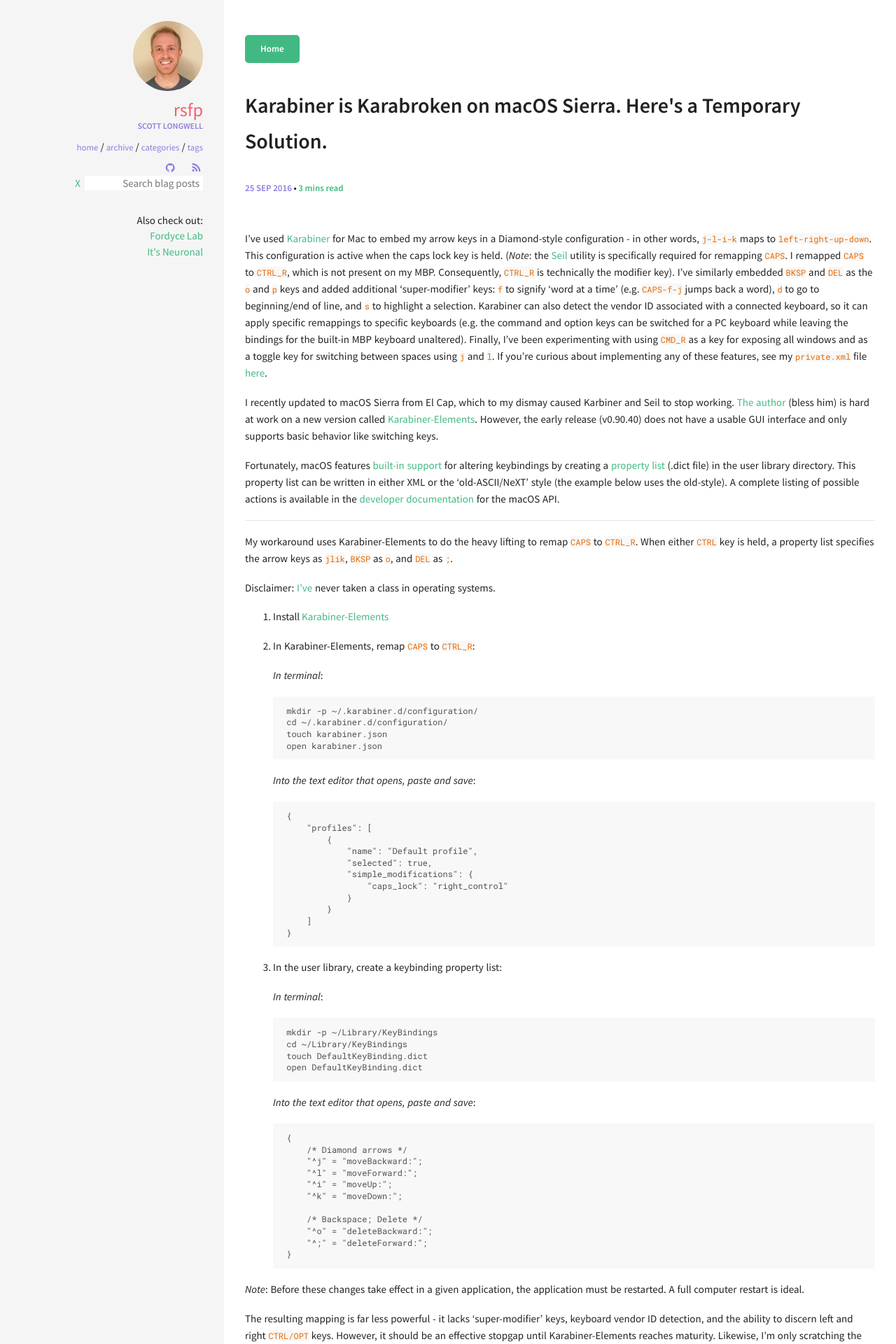
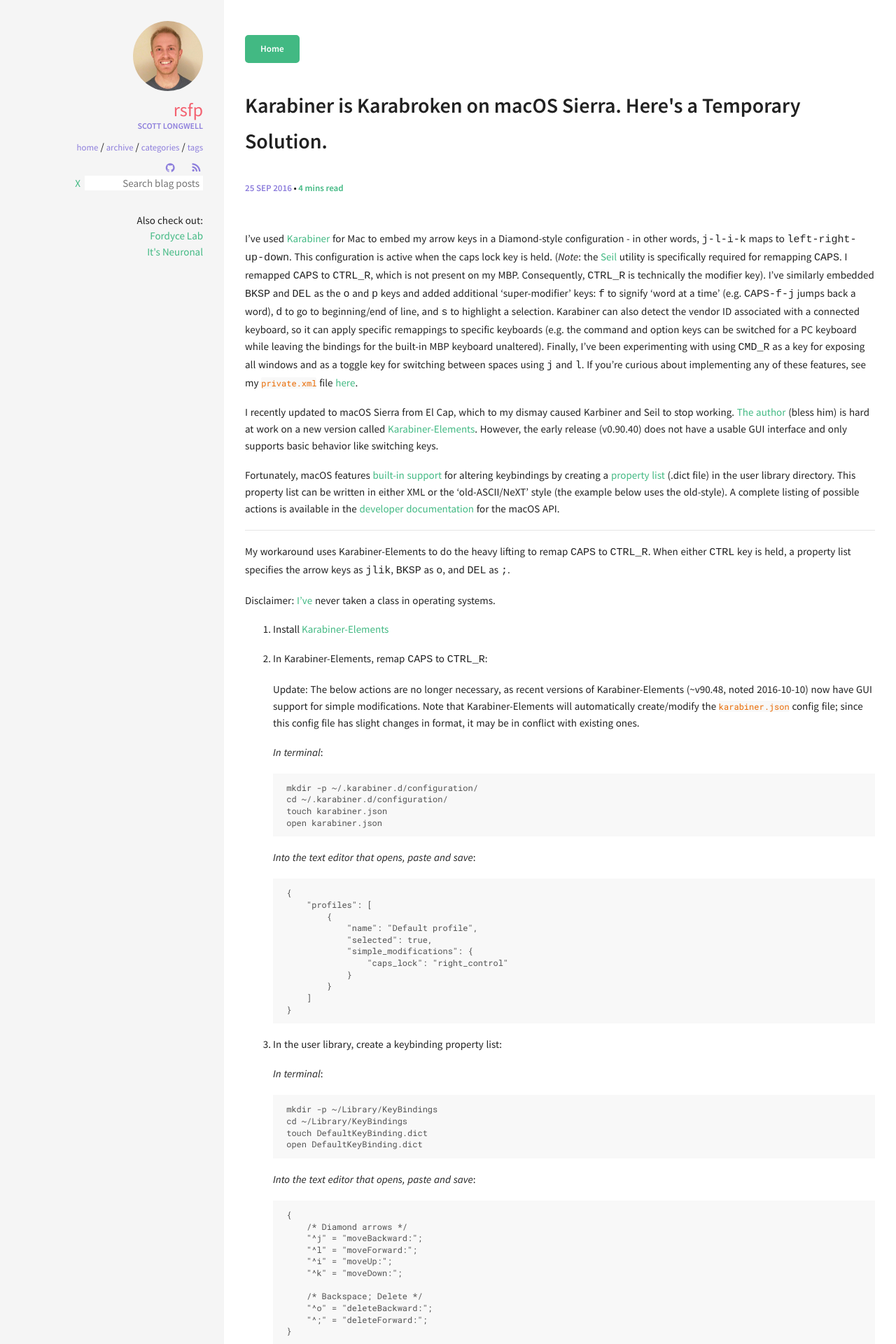
Before and after one commit to slongwell/slongwell.github.io, a Jekyll site: the page built from _posts/2016-09-25-karabiner-workaround.md, in a window 1280 px wide. Shown: the top 1920 px of the page at 70% size. Built offline with Jekyll 4.4.1, drawn with Linux system fonts in a browser that asks for light colours; comment, search, counter and statistics services are not loaded; some of the changed text lies outside the part shown.

Commit message:
karabiner updates

```diff
--- a/_posts/2016-09-25-karabiner-workaround.md
+++ b/_posts/2016-09-25-karabiner-workaround.md
@@ -4,7 +4,7 @@
 date:   2016-09-25 22:36:00
 comments: true
 ---
-I've used [Karabiner][kb] for Mac to embed my arrow keys in a Diamond-style configuration - in other words, `j-l-i-k` maps to `left-right-up-down`. This configuration is active when the caps lock key is held. (*Note*: the [Seil][seil] utility is specifically required for remapping `CAPS`. I remapped `CAPS` to `CTRL_R`, which is not present on my MBP. Consequently, `CTRL_R` is technically the modifier key). I've similarly embedded `BKSP` and `DEL` as the `o` and `p` keys and added additional 'super-modifier' keys: `f` to signify 'word at a time' (e.g. `CAPS-f-j` jumps back a word), `d` to go to beginning/end of line, and `s` to highlight a selection. Karabiner can also detect the vendor ID associated with a connected keyboard, so it can apply specific remappings to specific keyboards (e.g. the command and option keys can be switched for a PC keyboard while leaving the bindings for the built-in MBP keyboard unaltered). Finally, I've been experimenting with using `CMD_R` as a key for exposing all windows and as a toggle key for switching between spaces using `j` and `l`. If you're curious about implementing any of these features, see my `private.xml` file [here][private].
+I've used [Karabiner][kb] for Mac to embed my arrow keys in a Diamond-style configuration - in other words, <kbd>j-l-i-k</kbd> maps to <kbd>left-right-up-down</kbd>. This configuration is active when the caps lock key is held. (*Note*: the [Seil][seil] utility is specifically required for remapping <kbd>CAPS</kbd>. I remapped <kbd>CAPS</kbd> to <kbd>CTRL_R</kbd>, which is not present on my MBP. Consequently, <kbd>CTRL_R</kbd> is technically the modifier key). I've similarly embedded <kbd>BKSP</kbd> and <kbd>DEL</kbd> as the <kbd>o</kbd> and <kbd>p</kbd> keys and added additional 'super-modifier' keys: <kbd>f</kbd> to signify 'word at a time' (e.g. <kbd>CAPS-f-j</kbd> jumps back a word), <kbd>d</kbd> to go to beginning/end of line, and <kbd>s</kbd> to highlight a selection. Karabiner can also detect the vendor ID associated with a connected keyboard, so it can apply specific remappings to specific keyboards (e.g. the command and option keys can be switched for a PC keyboard while leaving the bindings for the built-in MBP keyboard unaltered). Finally, I've been experimenting with using <kbd>CMD_R</kbd> as a key for exposing all windows and as a toggle key for switching between spaces using <kbd>j</kbd> and <kbd>l</kbd>. If you're curious about implementing any of these features, see my `private.xml` file [here][private].
 
 <!--more-->
 
@@ -14,12 +14,17 @@
 
 ***
 
-My workaround uses Karabiner-Elements to do the heavy lifting to remap `CAPS` to `CTRL_R`. When either `CTRL` key is held, a property list specifies the arrow keys as `jlik`, `BKSP` as `o`, and `DEL` as `;`.
+My workaround uses Karabiner-Elements to do the heavy lifting to remap <kbd>CAPS</kbd> to <kbd>CTRL_R</kbd>. When either <kbd>CTRL</kbd> key is held, a property list specifies the arrow keys as <kbd>jlik</kbd>, <kbd>BKSP</kbd> as <kbd>o</kbd>, and <kbd>DEL</kbd> as <kbd>;</kbd>.
 
 Disclaimer: [I've][noidea] never taken a class in operating systems.
 
+
+
 1. Install [Karabiner-Elements][kbeu]
-2. In Karabiner-Elements, remap `CAPS` to `CTRL_R`:
+2. In Karabiner-Elements, remap <kbd>CAPS</kbd> to <kbd>CTRL_R</kbd>:
+
+
+    Update: The below actions are no longer necessary, as recent versions of Karabiner-Elements (~v90.48, noted 2016-10-10) now have GUI support for simple modifications. Note that Karabiner-Elements will automatically create/modify the `karabiner.json` config file; since this config file has slight changes in format, it may be in conflict with existing ones.
 
     *In terminal*:
 
@@ -69,9 +74,11 @@
 
 *Note*: Before these changes take effect in a given application, the application must be restarted. A full computer restart is ideal.
 
-The resulting mapping is far less powerful - it lacks 'super-modifier' keys, keyboard vendor ID detection, and the ability to discern left and right `CTRL/OPT` keys. However, it should be an effective stopgap until Karabiner-Elements reaches maturity. Likewise, I'm only scratching the surface - I'm sure these missing features are possible (and probably easy) to implement, and, without delving into source code, I'd suspect Karabiner itself interacts with macOS in a similar manner, albeit with a C-based API.
+The resulting mapping is far less powerful - it lacks 'super-modifier' keys, keyboard vendor ID detection, and the ability to discern left and right <kbd>CTRL/OPT</kbd> keys. However, it should be an effective stopgap until Karabiner-Elements reaches maturity. Likewise, I'm only scratching the surface - I'm sure these missing features are possible (and probably easy) to implement, and, without delving into source code, I'd suspect Karabiner itself interacts with macOS in a similar manner, albeit with a C-based API.
 
-Update: the keybindings do not appear to pass through to terminal :(
+Updates:
+* These keybindings do not appear to override application-specific keybindings (e.g. in Terminal, Sublime)
+* A similar <kbr>CAPS</kbr> remapping can be performed natively without Karabiner-Elements (i.e. without Steps 1,2 above) by going to `System Preferences > Keyboard::Keyboard > Modifier Keys...`. Unlike Karabiner-Elements, this approach cannot distinguish between left and right modifier keys.
 
 See also:
 [Customizing the Cocoa Text System][a]
```
Also changed, not shown: 5 other files.
